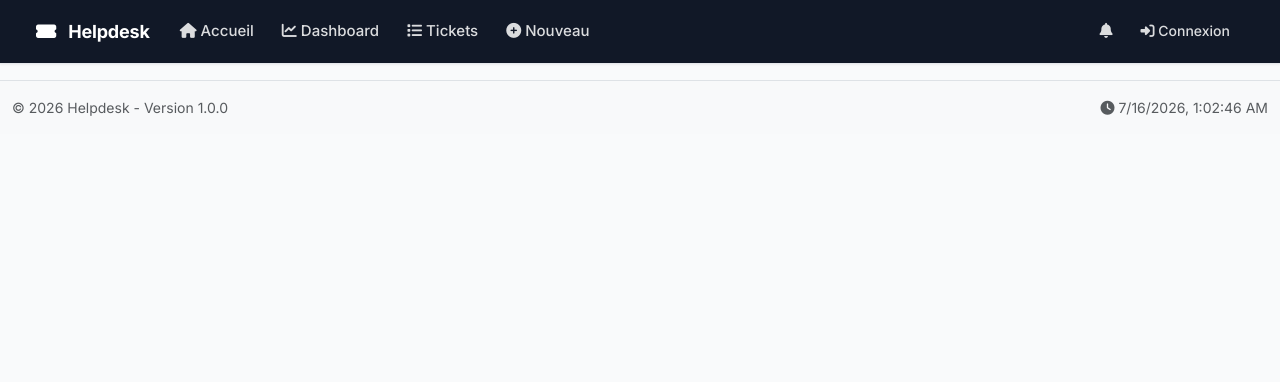
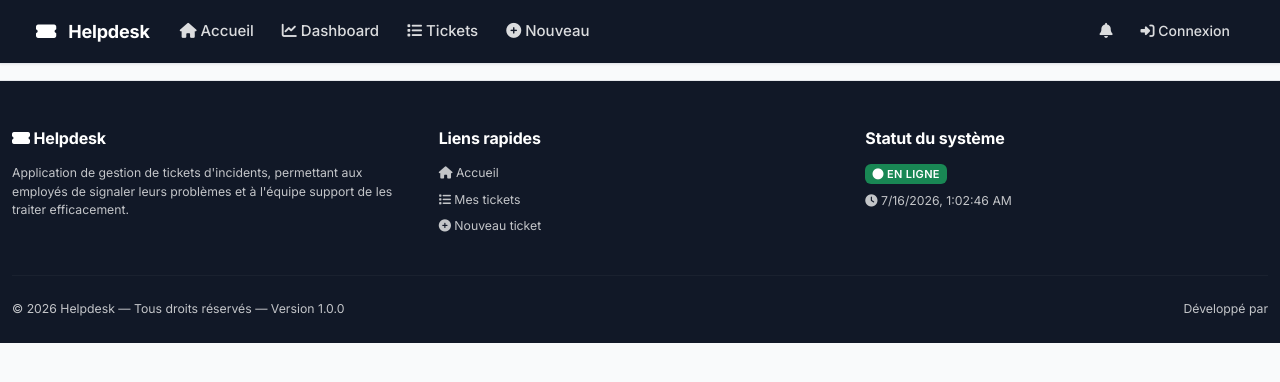
Before and after one commit to Idriss47-haricot/assistance, a Django app: page / in a window 1280 px wide. Shown: the top 382 px of the page. Run offline with Django 4.2, Linux system fonts and the light colour scheme; some libraries are stand-ins or nearby versions.

Commit message:
Update base.html

```diff
--- a/templates/base.html
+++ b/templates/base.html
@@ -191,22 +191,70 @@
         </main>
 
         <!-- Footer -->
-        <footer class="footer mt-auto py-3 bg-light border-top">
+        <!-- Footer -->
+<footer class="footer mt-auto pt-5 pb-4" style="background-color: #111827; color: rgba(255,255,255,0.75);">
     <div class="container-fluid">
-                <div class="row">
-                    <div class="col-md-6">
-                        <span class="text-muted">
-                            &copy; {% now "Y" %} Helpdesk - Version 1.0.0
+        <div class="row gy-4">
+            <!-- Colonne 1 : À propos -->
+            <div class="col-md-4">
+                <h6 class="text-white fw-bold mb-3">
+                    <i class="fas fa-ticket-alt"></i> Helpdesk
+                </h6>
+                <p class="small mb-0">
+                    Application de gestion de tickets d'incidents, permettant aux
+                    employés de signaler leurs problèmes et à l'équipe support
+                    de les traiter efficacement.
+                </p>
+            </div>
+
+            <!-- Colonne 2 : Liens rapides -->
+            <div class="col-md-4">
+                <h6 class="text-white fw-bold mb-3">Liens rapides</h6>
+                <ul class="list-unstyled small">
+                    <li class="mb-2">
+                        <a href="{% url 'home' %}" class="text-decoration-none" style="color: rgba(255,255,255,0.75);">
+                            <i class="fas fa-home"></i> Accueil
+                        </a>
+                    </li>
+                    <li class="mb-2">
+                        <a href="{% url 'tickets:list' %}" class="text-decoration-none" style="color: rgba(255,255,255,0.75);">
+                            <i class="fas fa-list"></i> Mes tickets
+                        </a>
+                    </li>
+                    <li class="mb-2">
+                        <a href="{% url 'tickets:create' %}" class="text-decoration-none" style="color: rgba(255,255,255,0.75);">
+                            <i class="fas fa-plus-circle"></i> Nouveau ticket
+                        </a>
+                    </li>
+                </ul>
+            </div>
+
+            <!-- Colonne 3 : Statut / horloge -->
+            <div class="col-md-4">
+                <h6 class="text-white fw-bold mb-3">Statut du système</h6>
+                <p class="small mb-2">
+                    <span class="badge bg-success">
+                        <i class="fas fa-circle"></i> En ligne
                     </span>
-                    </div>
-                    <div class="col-md-6 text-end">
-                        <span class="text-muted">
+                </p>
+                <p class="small mb-0">
                     <i class="fas fa-clock"></i>
                     <span x-data="{ time: new Date().toLocaleString() }"
                           x-init="setInterval(() => time = new Date().toLocaleString(), 1000)"
                           x-text="time">
                     </span>
-                        </span>
+                </p>
+            </div>
+        </div>
+
+        <hr class="my-4" style="border-color: rgba(255,255,255,0.15);">
+
+        <div class="row align-items-center">
+            <div class="col-md-6 small">
+                &copy; {% now "Y" %} Helpdesk — Tous droits réservés — Version 1.0.0
+            </div>
+            <div class="col-md-6 text-md-end small">
+                Développé par
             </div>
         </div>
     </div>
```
Lines whose indentation alone changed are shown as unchanged.
